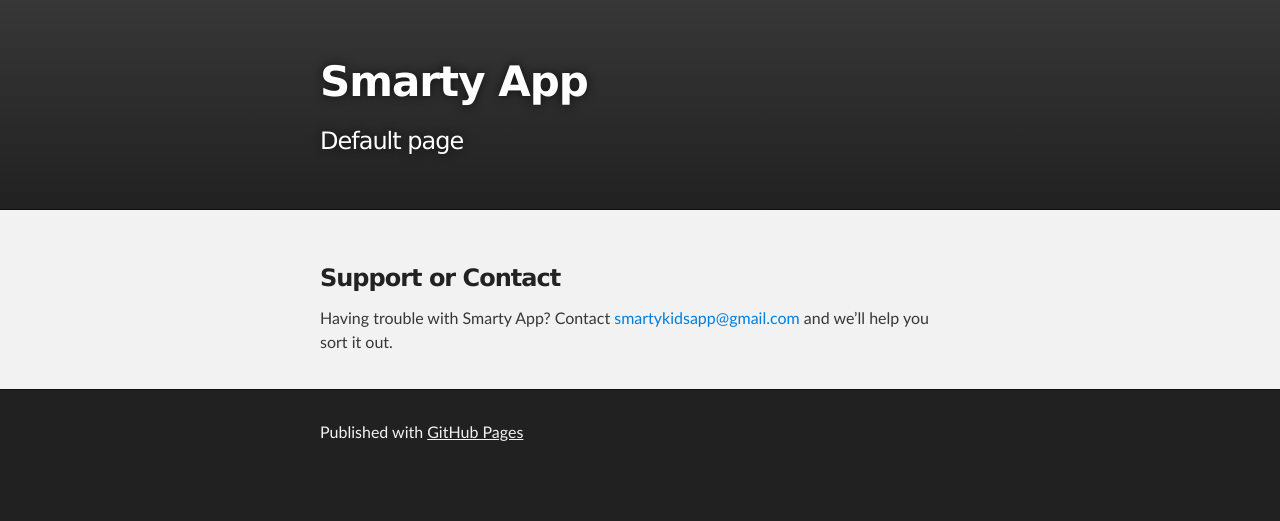
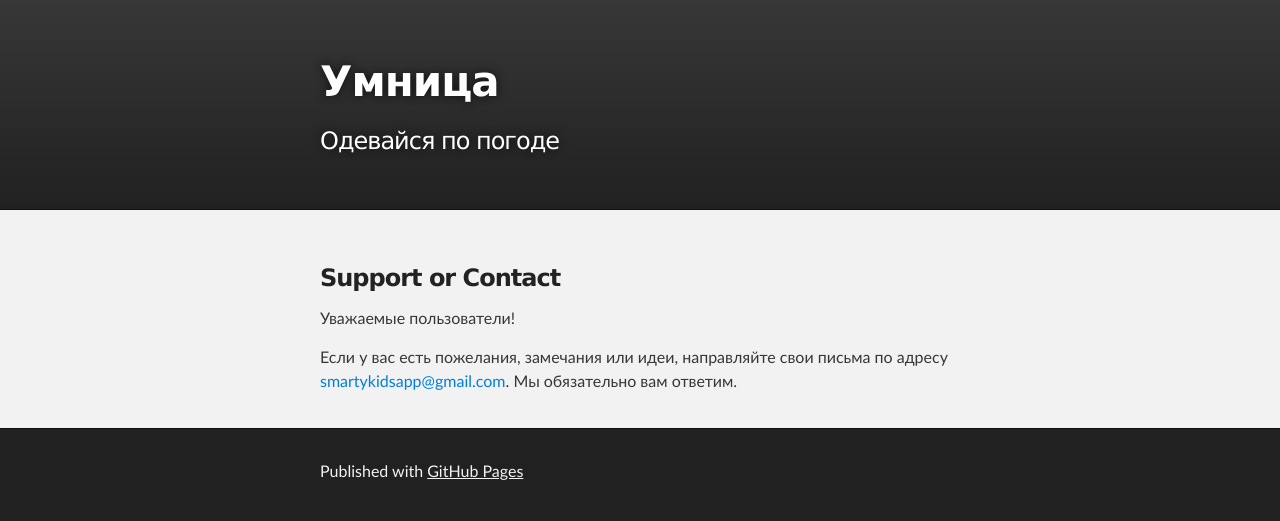
Before and after one commit to smartyapp/smartyapp.github.io, a plain HTML site: page index.html in a window 1280 px wide. Drawn offline with Linux system fonts and the light colour scheme.

Commit message:
Update index.html

```diff
--- a/index.html
+++ b/index.html
@@ -4,11 +4,11 @@
   <head>
     <meta charset='utf-8'>
     <meta http-equiv="X-UA-Compatible" content="chrome=1">
-    <meta name="description" content="Smarty App">
+    <meta name="description" content="Умница">
 
     <link rel="stylesheet" type="text/css" media="screen" href="stylesheets/stylesheet.css">
 
-    <title>Smarty App</title>
+    <title>Умница</title>
   </head>
 
   <body>
@@ -17,8 +17,8 @@
     <div id="header_wrap" class="outer">
         <header class="inner">
 
-          <h1 id="project_title">Smarty App</h1>
-          <h2 id="project_tagline">Default page</h2>
+          <h1 id="project_title">Умница</h1>
+          <h2 id="project_tagline">Одевайся по погоде</h2>
 
         </header>
     </div>
@@ -29,7 +29,8 @@
         <h3>
           <a id="support-or-contact" class="anchor" href="#support-or-contact" aria-hidden="true"><span class="octicon octicon-link"></span></a>Support or Contact</h3>
 
-          <p>Having trouble with Smarty App? Contact <a href="mailto:support@github.com">smartykidsapp@gmail.com</a> and we’ll help you sort it out.</p>
+          <p>Уважаемые пользователи!</p>
+          <p>Если у вас есть пожелания, замечания или идеи, направляйте свои письма по адресу <a href="mailto:support@github.com">smartykidsapp@gmail.com</a>. Мы обязательно вам ответим.</p>
 
       </section>
     </div>
```
